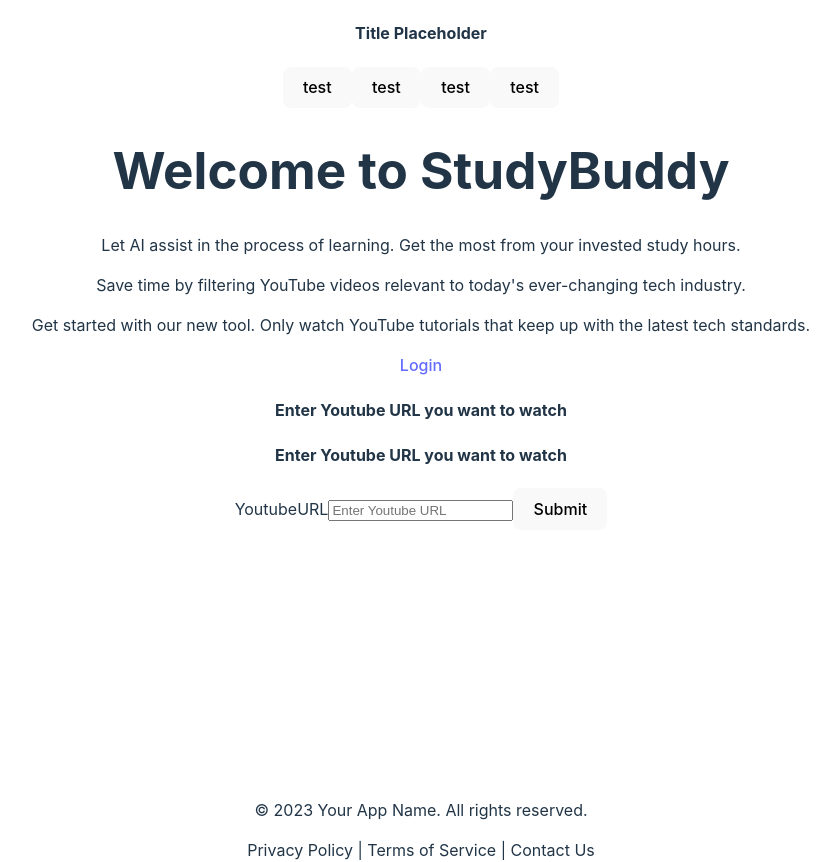
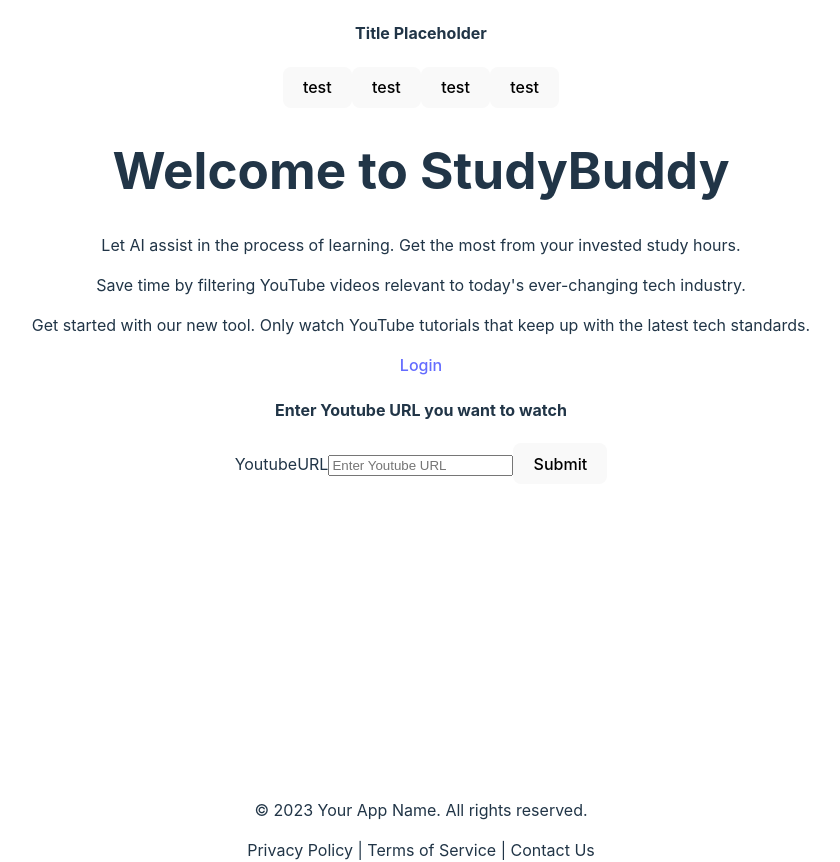
Before and after one commit to gorhgo3/assisting-your-learning, a React (Vite) app: page / in a window 1280 px wide. Shown: the whole page, without its empty margins (219-1059 px from the left). Built offline with nearby package versions, Linux system fonts and the light colour scheme.

Commit message:
remove handleChange function handleFormSubmit updates props.handleSubmit

```diff
--- a/client/src/components/YoutubeForm.tsx
+++ b/client/src/components/YoutubeForm.tsx
@@ -1,24 +1,25 @@
 import React, { useState } from 'react'
+import { getYoutubeTranscript } from '../api'
 
-export function YoutubeForm() {
+interface Props {
+  handleSubmit: (url: string) => void,
+}
+
+export function YoutubeForm(props:Props) {
   const [YTURL, setYTURL] = useState('')
 
-  function handleChange(event: React.ChangeEvent<HTMLInputElement>) {
-    setYTURL(event.target.value)
+  function handleFormSubmit(event: React.FormEvent<HTMLFormElement>) {
+    event.preventDefault();
+    props.handleSubmit(YTURL)
   }
 
-  function handleSubmit(event: React.FormEvent<HTMLFormElement>) {
-    event.preventDefault()
-    console.log('submit')
-    // send client submit to server endpoints
-  }
+
 
   return (
-    <form onSubmit={handleSubmit}>
-      <h4>Enter Youtube URL you want to watch</h4>
+    <form onSubmit={handleFormSubmit}>
       <label htmlFor="YoutubeURL">YoutubeURL</label>
       <input
-        onChange={handleChange}
+        onChange={(e) => setYTURL(e?.target.value)}
         name="YoutubeURL"
         type="text"
         placeholder="Enter Youtube URL"
```
